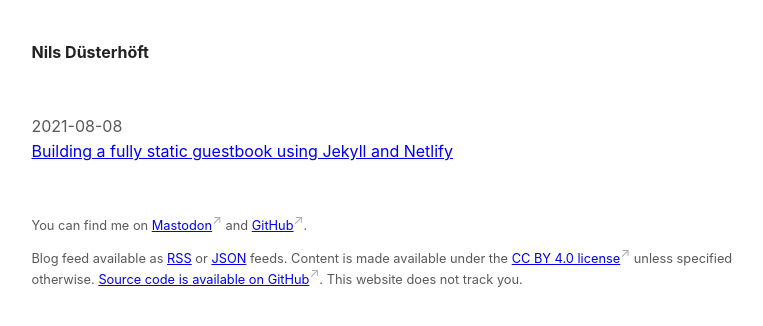
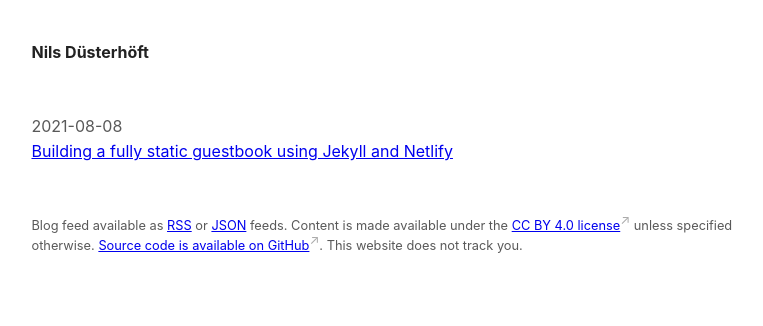
Before and after one commit to nduest/Garden, a Jekyll site: the page built from _pages/index.md, in a window 1280 px wide. Shown: the top 326 px of the page, without its empty margins (230-993 px from the left). Built offline with Jekyll 4.4.1, drawn with Linux system fonts in a browser that asks for light colours.

Commit message:
Changed footer content

```diff
--- a/_includes/footer.html
+++ b/_includes/footer.html
@@ -1,7 +1,4 @@
 <footer class="faded">
-  <p>
-    You can find me on <a title='Mastodon' target="_blank" rel="noreferrer" href="https://mstdn.io/@vaillancourtmax/">Mastodon</a> and <a title='GitHub' target="_blank" rel="noreferrer" href="https://github.com/maximevaillancourt">GitHub</a>.
-  </p>
 
   <p>
     Blog feed available as <a target="_blank" class="internal-link" href="/rss.xml">RSS</a> or <a target="_blank" class="internal-link" href="/feed.json">JSON</a> feeds.
```
